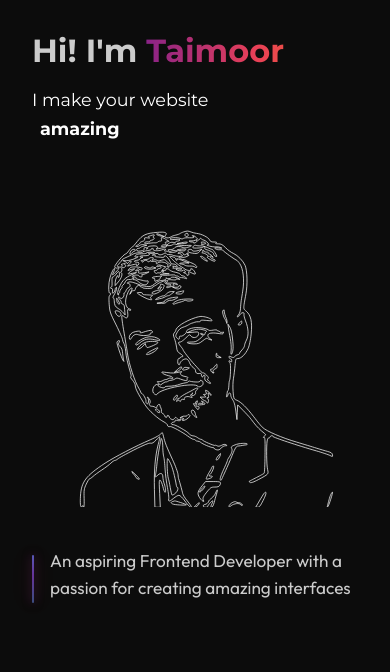
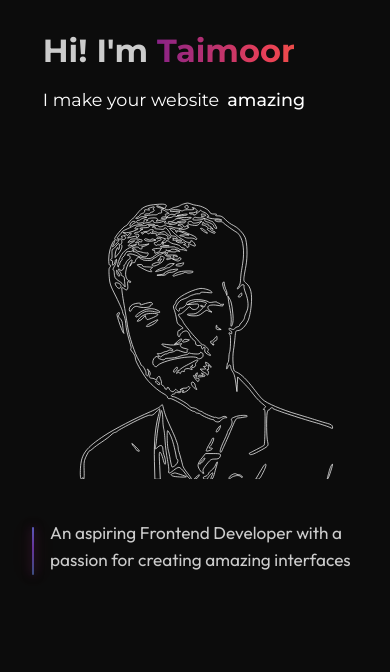
Before and after one commit to J1nSakai/myportfolio, a website built with Vite: page index.html in a window 390 px wide. Shown: the top 672 px of the page. Built offline with nearby package versions, Linux system fonts and the light colour scheme; files whose address does not match are found by name.

Commit message:
tried to correct the responsivesness of the tagline for small screens

```diff
--- a/src/style.css
+++ b/src/style.css
@@ -118,10 +118,10 @@ a:hover {
   }
 
   .hero-content {
-    max-width: 800px; /* Increased from 600px for more space */
     display: flex;
     flex-direction: column;
     align-items: center;
+    margin-right: 0;
   }
 }
 
@@ -295,6 +295,7 @@ a:hover {
   min-width: 120px; /* Set a fixed minimum width that fits the longest word */
   text-align: left;
   margin-left: 0.5rem;
+  font-weight: 500;
 }
 
 .hero-illustration {
@@ -413,12 +414,7 @@ svg path {
 }
 
 /* Changing Word Animation (for JS version) */
-.changing-word {
-  display: inline-block;
-  color: white;
-  font-weight: 700;
-  transition: opacity 0.3s, transform 0.3s;
-}
+
 
 .letter {
   display: inline-block;
```
